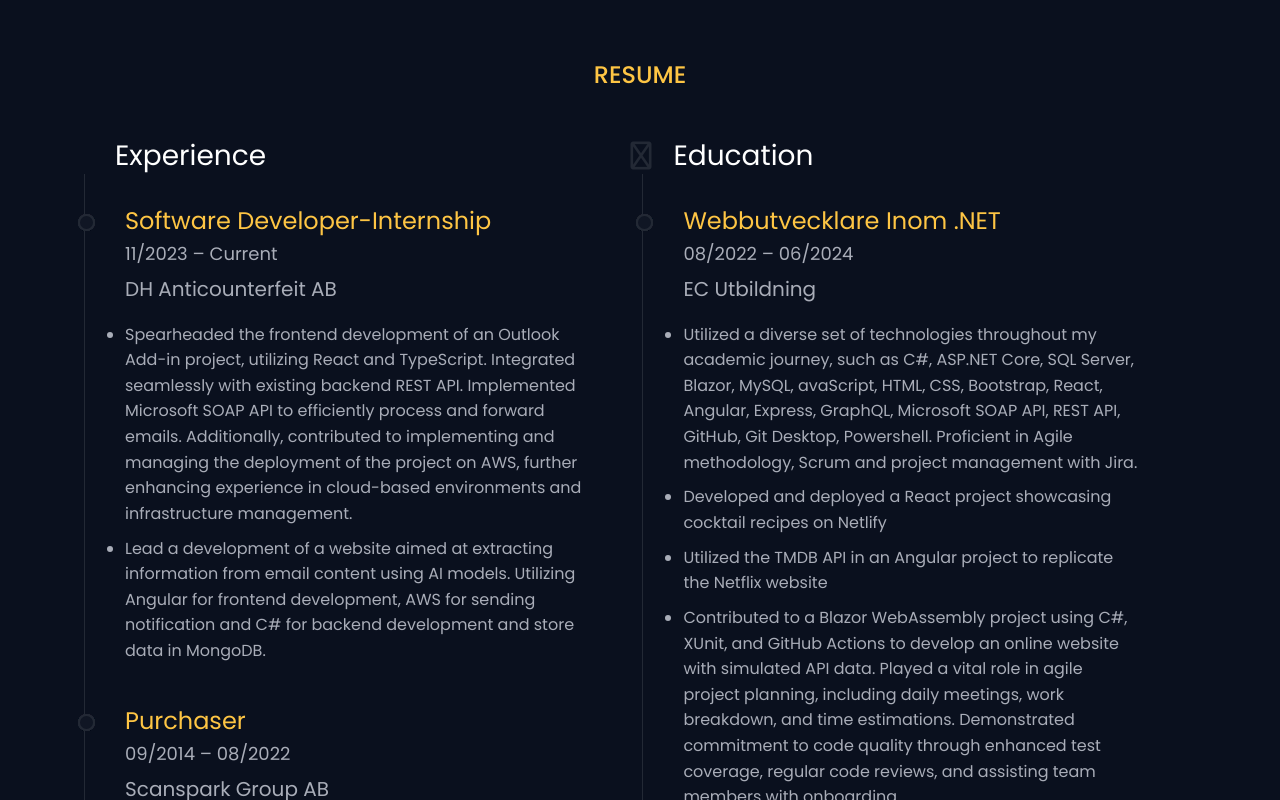
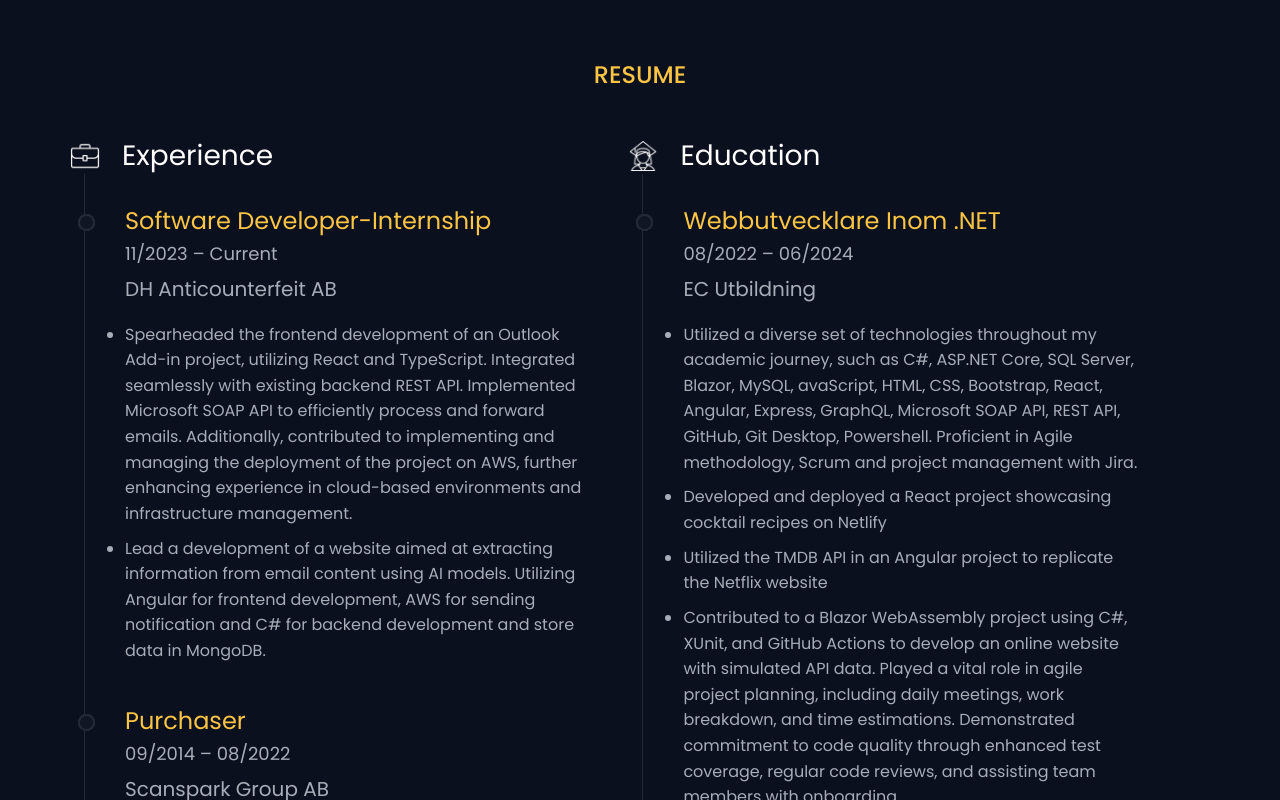
Before and after one commit to MiaChensSV/Portfolio-Mia, a React (Create React App) app: page / in a window 1280 px wide. Shown: the part 1060-1860 px from the top of the page. Built offline with nearby package versions, Linux system fonts and the light colour scheme.

Commit message:
change icon

```diff
--- a/public/index.html
+++ b/public/index.html
@@ -11,20 +11,18 @@
     <link rel="manifest" href="%PUBLIC_URL%/manifest.json" />
     <link rel="shortcut icon" href="%PUBLIC_URL%/favicon.ico" />
 
-    <link rel="stylesheet"
-    href="https://cdnjs.cloudflare.com/ajax/libs/font-awesome/6.1.1/css/all.min.css"
-     />
+    <link
+      rel="stylesheet"
+      href="https://cdnjs.cloudflare.com/ajax/libs/font-awesome/6.1.1/css/all.min.css"
+    />
     <title>Mia's Portfolio</title>
     <script
-      src="https://kit.fontawesome.com/41c8b474e2.js"
+      src="https://kit.fontawesome.com/75f69d071f.js"
       crossorigin="anonymous"
     ></script>
   </head>
-
   <body>
-    <noscript>
-      You need to enable JavaScript to run this app.
-    </noscript>
+    <noscript> You need to enable JavaScript to run this app. </noscript>
     <div id="root"></div>
   </body>
 </html>
--- a/src/components/Project/Project.js
+++ b/src/components/Project/Project.js
@@ -20,6 +20,8 @@ function Project() {
           btn1Link="https://vacationnerja.com/"
           btn2Text="Github"
           btn2Link="https://github.com/MiaChensSV/casaMiaFrontend"
+          btn3Text="Github"
+          btn3Link="https://github.com/MiaChensSV/casaMiaBackend"
         />
         <ProjectData
           image={Scanspark}
--- a/src/components/Project/ProjectData.js
+++ b/src/components/Project/ProjectData.js
@@ -26,6 +26,13 @@ function ProjectData(props) {
         <a href={props.btn2Link} target="_blank">
           {props.btn2Text}
         </a>
+        {props.btn3Link ? (
+          <a href={props.btn3Link} target="_blank">
+            {props.btn3Text}
+          </a>
+        ) : (
+          <></>
+        )}
       </div>
     </div>
   );
--- a/src/components/Resume/Resume.css
+++ b/src/components/Resume/Resume.css
@@ -20,6 +20,12 @@
       .resume-column-title {
         display: flex;
         align-items: center;
+        img{
+          width: 30px;
+          height: 30px;
+          margin: 0 0 0 6px;
+
+        }
         .resume-heading-title {
           margin: 0 0 0 22px;
           font-size: 28px;
@@ -28,7 +34,7 @@
           line-height: 36px;
         }
         i {
-          margin: 0 0 0 8px;
+          margin: 0 0 0 6px;
           font-size: 28px;
           font-weight: 400;
           color: #232935;
--- a/src/components/Resume/Resume.js
+++ b/src/components/Resume/Resume.js
@@ -11,7 +11,11 @@ function Resume() {
             <React.Fragment key={resumeItem + index}>
               <div key={resumeItem + index} className="resume-column">
                 <div className="resume-column-title">
-                  <i className={resumeItem.icon}></i>
+                  <img
+                    className="icon"
+                    src={resumeItem.img}
+                    alt={resumeItem.title}
+                  />
                   <h2 className="resume-heading-title">{resumeItem.title}</h2>
                 </div>
                 <div className="resume-timeline-wrap">
--- a/src/data/resumeData.js
+++ b/src/data/resumeData.js
@@ -1,7 +1,8 @@
 export const resumeData = [
   {
     title: "Experience",
-    icon: "fa-light fa-suitcase",
+    icon: "fa-solid fa-briefcase",
+    img:"/assets/suitcase.png",
     data: [
       {
         title: "Software Developer-Internship",
@@ -26,7 +27,9 @@ export const resumeData = [
   },
   {
     title: "Education",
-    icon: "fa-regular fa-graduation-cap",
+    icon: "fa-solid fa-user-graduate",
+    img:"/assets/student.png",
+
     data: [
       {
         title: "Webbutvecklare Inom .NET ",
```
Also changed, not shown: public/assets/student.png (added), public/assets/suitcase.png (added).
